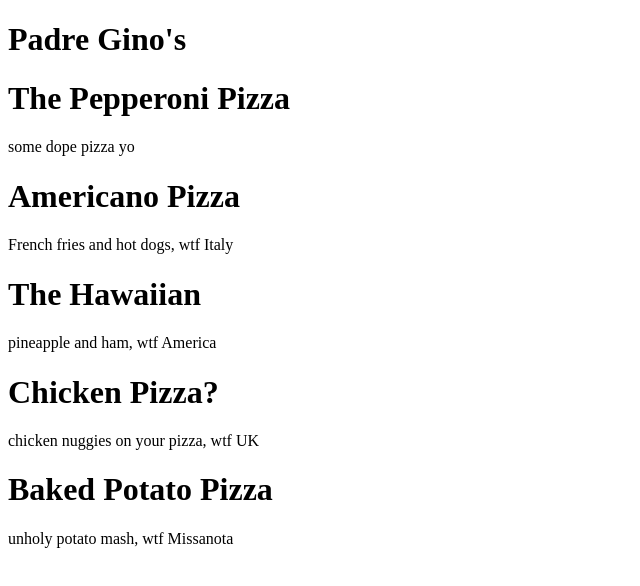
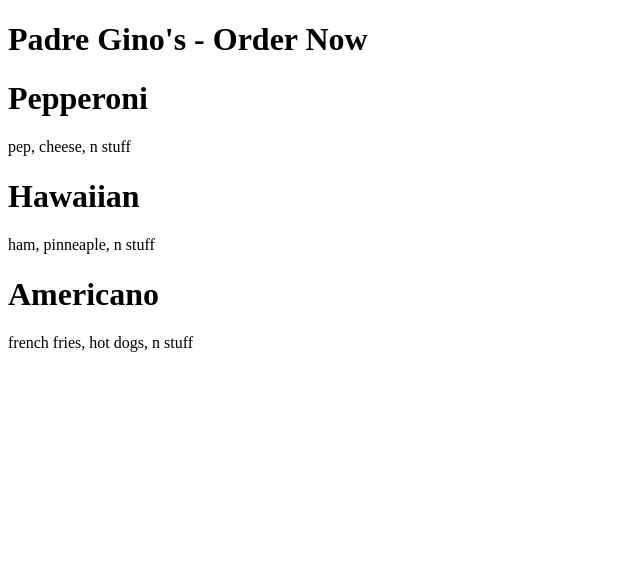
Before and after one commit to elainehello/React-v9, a React (Vite) app in the folder padre-ginos/: page / in a window 1280 px wide. Shown: the top 586 px of the page, without its empty margins (0-640 px from the left). Built offline with nearby package versions, Linux system fonts and the light colour scheme.

Commit message:
react config | js to jsx changes

```diff
--- a/padre-ginos/index.html
+++ b/padre-ginos/index.html
@@ -7,7 +7,7 @@
 </head>
 <body>
     <div id="root">not rendered</div>
-    <script type= "module" src="./src/App.js"></script>
+    <script type= "module" src="./src/App.jsx"></script>
 
 </body>
 </html>
--- a/padre-ginos/package.json
+++ b/padre-ginos/package.json
@@ -19,6 +19,7 @@
     "@vitejs/plugin-react": "^4.3.1",
     "eslint": "^9.9.1",
     "eslint-config-prettier": "^9.1.0",
+    "eslint-plugin-react": "^7.37.1",
     "globals": "^15.9.0",
     "prettier": "^3.6.0",
     "vite": "^6.3.5"
--- a/padre-ginos/src/App.js
+++ /dev/null
@@ -1,45 +0,0 @@
-// not curly braces - import the entiry library as one top-level object
-// or import the default library the author has defined as export
-// (default export)
-import React from "react";
-// called name import - go to the ReactDom library and only get the
-// createRoot function
-// (named export)
-import { createRoot } from "react-dom/client";
-
-const Pizza = (props) => {
-  return React.createElement("div", {}, [
-    React.createElement("h1", {}, props.name),
-    React.createElement("p", {}, props.description),
-  ]);
-};
-
-const App = () => {
-  return React.createElement("div", {}, [
-    React.createElement("h1", {}, "Padre Gino's"),
-    React.createElement(Pizza, {
-      name: "The Pepperoni Pizza",
-      description: "some dope pizza yo",
-    }),
-    React.createElement(Pizza, {
-      name: "Americano Pizza",
-      description: "French fries and hot dogs, wtf Italy",
-    }),
-    React.createElement(Pizza, {
-      name: "The Hawaiian",
-      description: "pineapple and ham, wtf America",
-    }),
-    React.createElement(Pizza, {
-      name: "Chicken Pizza?",
-      description: "chicken nuggies on your pizza, wtf UK",
-    }),
-    React.createElement(Pizza, {
-      name: "Baked Potato Pizza",
-      description: "unholy potato mash, wtf Missanota",
-    }),
-  ]);
-};
-
-const container = document.getElementById("root");
-const root = createRoot(container);
-root.render(React.createElement(App));
--- /dev/null
+++ b/padre-ginos/src/App.jsx
@@ -0,0 +1,17 @@
+import { createRoot } from "react-dom/client";
+import Pizza from "./Pizza";
+
+const App = () => {
+  return (
+    <div>
+      <h1>Padre Gino's - Order Now</h1>
+      <Pizza name="Pepperoni" description="pep, cheese, n stuff" />
+      <Pizza name="Hawaiian" description="ham, pinneaple, n stuff" />
+      <Pizza name="Americano" description="french fries, hot dogs, n stuff" />
+    </div>
+  )
+};
+
+const container = document.getElementById("root");
+const root = createRoot(container);
+root.render(<App />);
--- /dev/null
+++ b/padre-ginos/src/Pizza.jsx
@@ -0,0 +1,10 @@
+const Pizza = (props) => {
+    return (
+        <div className = "pizza">
+            <h1>{props.name}</h1>
+            <p>{props.description}</p>
+        </div>
+    )
+};
+
+export default Pizza;
```
Also changed, not shown: padre-ginos/eslint.config.mjs (+14 -2 lines), 1 other file (tests, documents, lock files or other folders).
